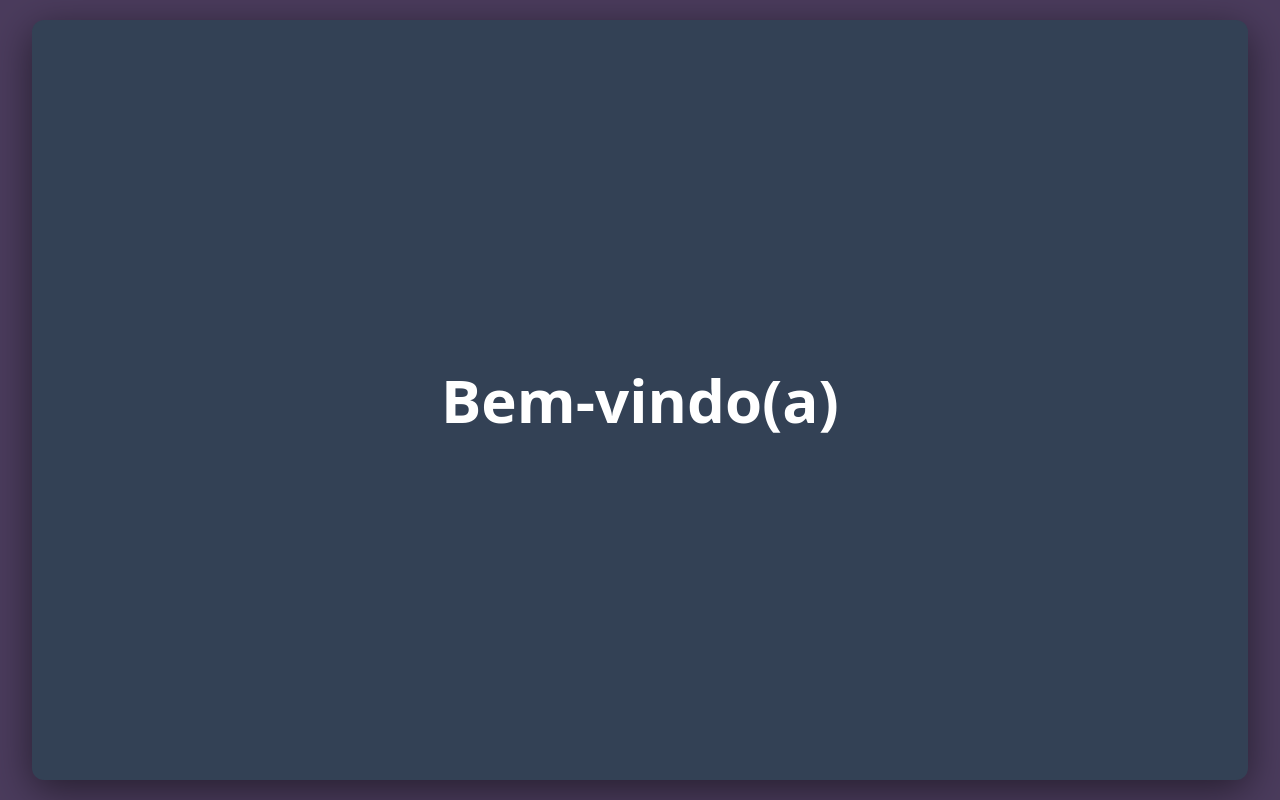
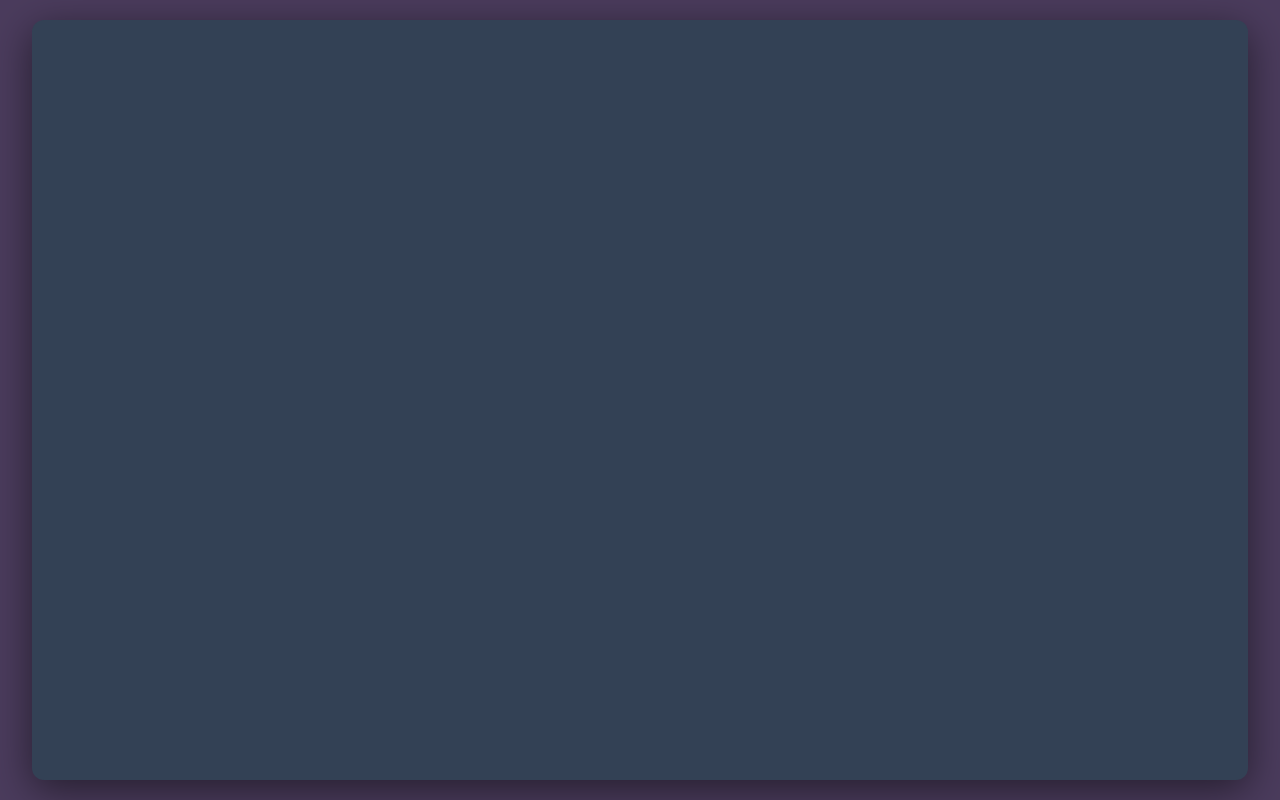
Before and after one commit to dereckbrian/trabalhoFinalWebII, a React (Vite) app: page /userPage in a window 1280 px wide. Built offline with nearby package versions, Linux system fonts and the light colour scheme.

Commit message:
so pra mudar de branch

```diff
--- a/src/components/UserScreen.jsx
+++ b/src/components/UserScreen.jsx
@@ -4,7 +4,7 @@ function UserScreen(){
     return(
         <div className="flex justify-center items-center w-screen h-screen bg-[#4B3C5D]">
             <div className="w-[95%] h-[95%] flex justify-center items-center space-y-7 p-9 rounded-xl bg-slate-700 drop-shadow-[0px_10px_20px_rgba(0,0,0,0.5)]">
-                <h1 className="text-6xl text-white font-semibold">Bem-vindo(a) {name}</h1>
+
             </div>
         </div>
     )
```
